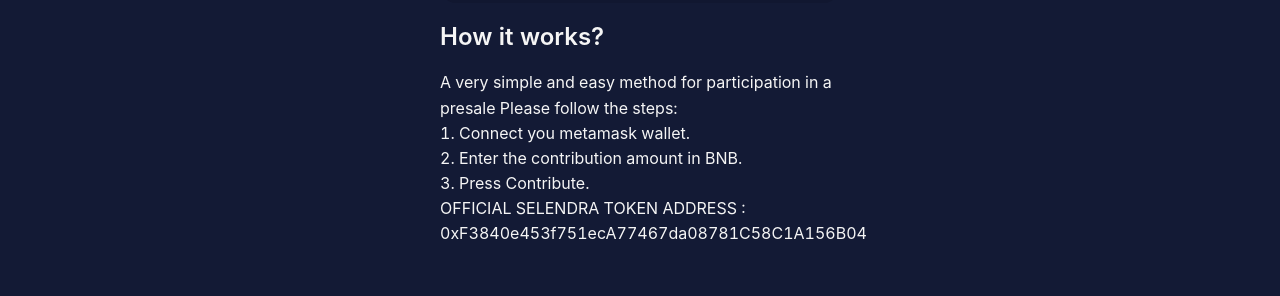
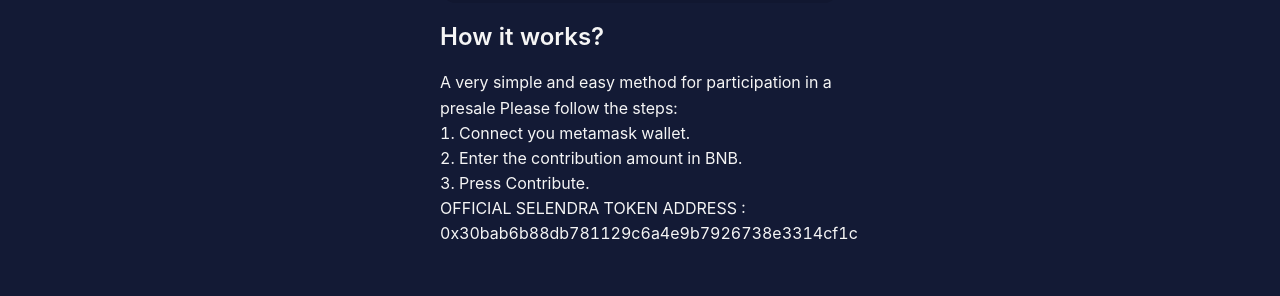
Before and after one commit to selendra/pre-sale-dapp, a React (Create React App) app: page / in a window 1280 px wide. Shown: the part 740-1036 px from the top of the page. Built offline with nearby package versions, Linux system fonts and the light colour scheme.

Commit message:
update address

```diff
--- a/src/pages/home/index.js
+++ b/src/pages/home/index.js
@@ -293,7 +293,7 @@ export default function Home() {
         1. Connect you metamask wallet. <br/>
         2. Enter the contribution amount in BNB. <br/>
         3. Press Contribute. <br/>
-        OFFICIAL SELENDRA TOKEN ADDRESS : 0xF3840e453f751ecA77467da08781C58C1A156B04
+        OFFICIAL SELENDRA TOKEN ADDRESS : 0x30bab6b88db781129c6a4e9b7926738e3314cf1c
       </p>
     </Container>
   )
```
